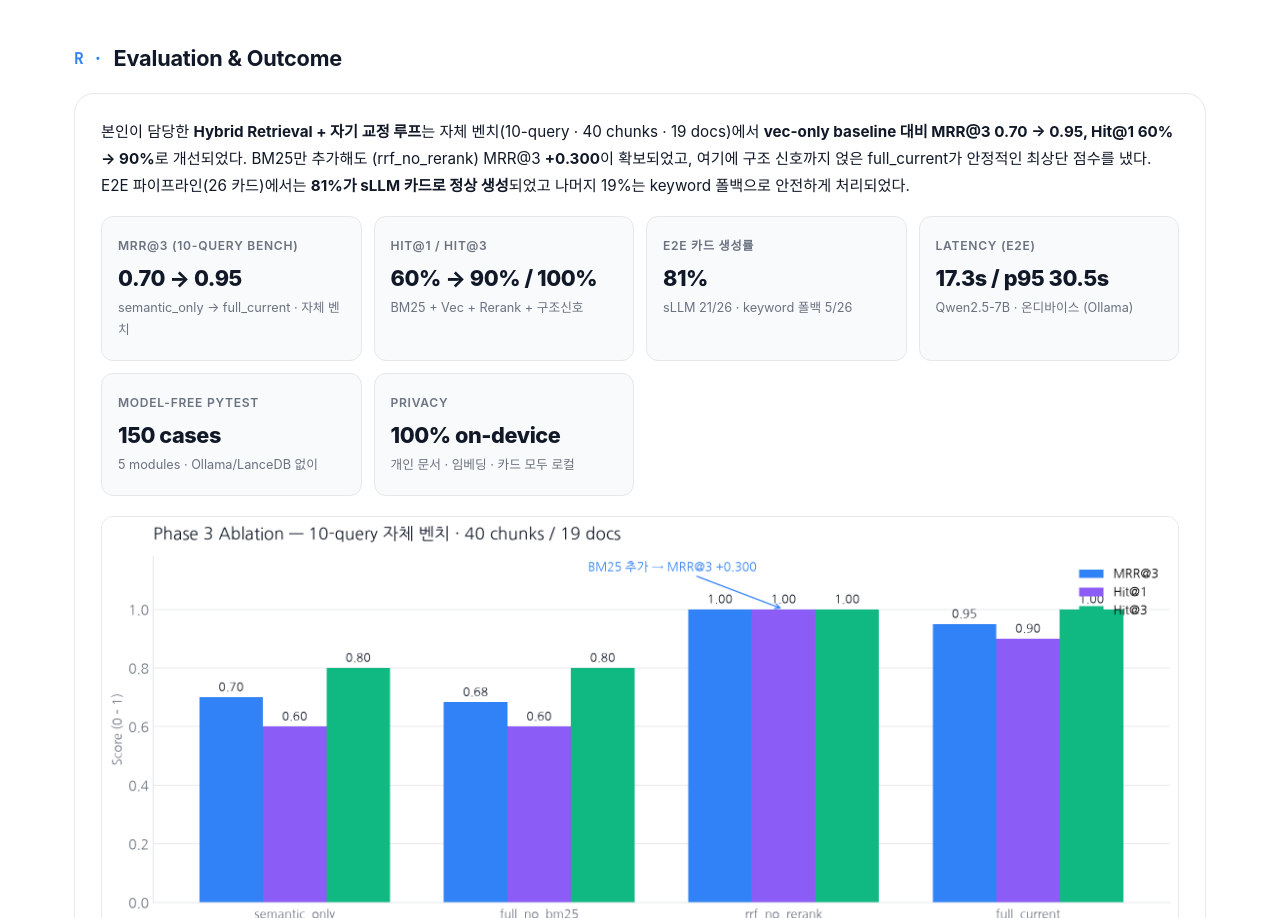
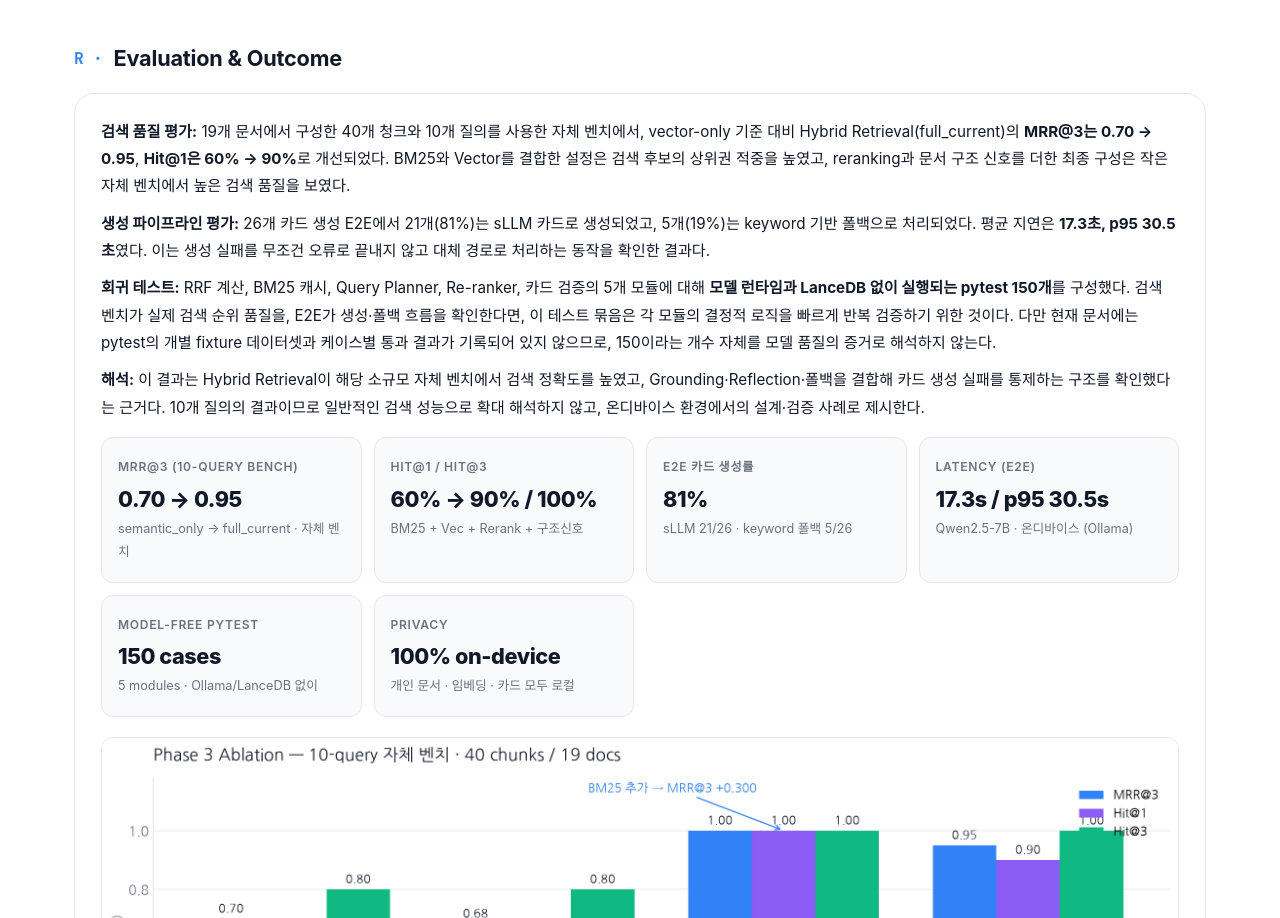
Before and after one commit to hashbraun/hashbraun.github.io, a plain HTML site: page projects/project-05.html in a window 1280 px wide. Shown: the part 2740-3658 px from the top of the page. Drawn offline with Linux system fonts and the light colour scheme.

Commit message:
Clarify SMIM evaluation and test evidence

```diff
--- a/projects/project-05.html
+++ b/projects/project-05.html
@@ -137,7 +137,16 @@
   <h2 class="section-title"><span class="num">R ·</span> Evaluation &amp; Outcome</h2>
   <div class="card-block">
     <p style="color:var(--gray-700);">
-      본인이 담당한 <b>Hybrid Retrieval + 자기 교정 루프</b>는 자체 벤치(10-query · 40 chunks · 19 docs)에서 <b>vec-only baseline 대비 MRR@3 0.70 → 0.95, Hit@1 60% → 90%</b>로 개선되었다. BM25만 추가해도 (rrf_no_rerank) MRR@3 <b>+0.300</b>이 확보되었고, 여기에 구조 신호까지 얹은 full_current가 안정적인 최상단 점수를 냈다. E2E 파이프라인(26 카드)에서는 <b>81%가 sLLM 카드로 정상 생성</b>되었고 나머지 19%는 keyword 폴백으로 안전하게 처리되었다.
+      <b>검색 품질 평가:</b> 19개 문서에서 구성한 40개 청크와 10개 질의를 사용한 자체 벤치에서, vector-only 기준 대비 Hybrid Retrieval(full_current)의 <b>MRR@3는 0.70 → 0.95</b>, <b>Hit@1은 60% → 90%</b>로 개선되었다. BM25와 Vector를 결합한 설정은 검색 후보의 상위권 적중을 높였고, reranking과 문서 구조 신호를 더한 최종 구성은 작은 자체 벤치에서 높은 검색 품질을 보였다.
+    </p>
+    <p style="color:var(--gray-700); margin-top:10px;">
+      <b>생성 파이프라인 평가:</b> 26개 카드 생성 E2E에서 21개(81%)는 sLLM 카드로 생성되었고, 5개(19%)는 keyword 기반 폴백으로 처리되었다. 평균 지연은 <b>17.3초, p95 30.5초</b>였다. 이는 생성 실패를 무조건 오류로 끝내지 않고 대체 경로로 처리하는 동작을 확인한 결과다.
+    </p>
+    <p style="color:var(--gray-700); margin-top:10px;">
+      <b>회귀 테스트:</b> RRF 계산, BM25 캐시, Query Planner, Re-ranker, 카드 검증의 5개 모듈에 대해 <b>모델 런타임과 LanceDB 없이 실행되는 pytest 150개</b>를 구성했다. 검색 벤치가 실제 검색 순위 품질을, E2E가 생성·폴백 흐름을 확인한다면, 이 테스트 묶음은 각 모듈의 결정적 로직을 빠르게 반복 검증하기 위한 것이다. 다만 현재 문서에는 pytest의 개별 fixture 데이터셋과 케이스별 통과 결과가 기록되어 있지 않으므로, 150이라는 개수 자체를 모델 품질의 증거로 해석하지 않는다.
+    </p>
+    <p style="color:var(--gray-700); margin-top:10px;">
+      <b>해석:</b> 이 결과는 Hybrid Retrieval이 해당 소규모 자체 벤치에서 검색 정확도를 높였고, Grounding·Reflection·폴백을 결합해 카드 생성 실패를 통제하는 구조를 확인했다는 근거다. 10개 질의의 결과이므로 일반적인 검색 성능으로 확대 해석하지 않고, 온디바이스 환경에서의 설계·검증 사례로 제시한다.
     </p>
 
     <div class="kpi-grid" style="margin-top:16px;">
```
